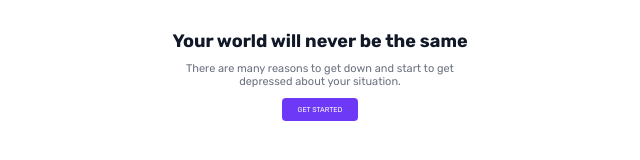
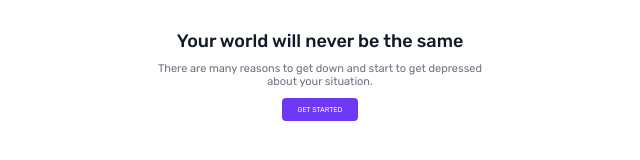
Before and after one commit to sayyorAa/papka, a plain HTML site: page index.html in a window 1280 px wide. Shown: the whole page, without its empty margins (320-960 px from the left). Drawn offline with Linux system fonts and the light colour scheme.

Commit message:
added html and style css

```diff
--- a/index.html
+++ b/index.html
@@ -1,21 +1,29 @@
 <!DOCTYPE html>
 <html lang="en">
+
 <head>
     <meta charset="UTF-8">
     <meta name="viewport" content="width=device-width, initial-scale=1.0">
     <link rel="stylesheet" href="./style.css">
     <link rel="preconnect" href="https://fonts.googleapis.com">
     <link rel="preconnect" href="https://fonts.gstatic.com" crossorigin>
-     <link href="https://fonts.googleapis.com/css2?family=Rubik:ital,wght@0,300..900;1,300..900&display=swap" rel="stylesheet">
+    <link href="https://fonts.googleapis.com/css2?family=Rubik:ital,wght@0,300..900;1,300..900&display=swap"
+        rel="stylesheet">
     <title>Document</title>
 </head>
+
 <body>
-
+    <section>
+        <div class="container">
             <div class="card">
                 <h2 class="title">Your world will never be the same</h2>
                 <p class="text">There are many reasons to get down and start to get depressed about your situation. </p>
                 <button class="btn">Get started</button>
             </div>
+        </div>
+    </section>
+
 
 </body>
+
 </html>
--- a/style.css
+++ b/style.css
@@ -5,30 +5,34 @@
     font-family: "Rubik", sans-serif;
 }
 
-body {
-    display: flex;
-    align-items: center;
-    justify-content: center;
+
+.container {
+    max-width: 1200px;
+    width: 100%;
+    margin: 0 auto;
+    padding: 0 15px;
 }
 
+
 .card {
-    background-color: #fff;
-    width: 350px;
     padding: 30px 25px;
     text-align: center;
-
 }
 
 .title {
     font-size: 18px;
     color: #111827;
     margin-bottom: 10px;
+    font-weight: 500;
 }
 
 .text {
     font-size: 11px;
     color: #6b7280;
     margin-bottom: 9px;
+    max-width: 350px;
+    width: 100%;
+    margin-inline: auto;
 }
 
 .btn {
```
Lines whose indentation alone changed are shown as unchanged.
